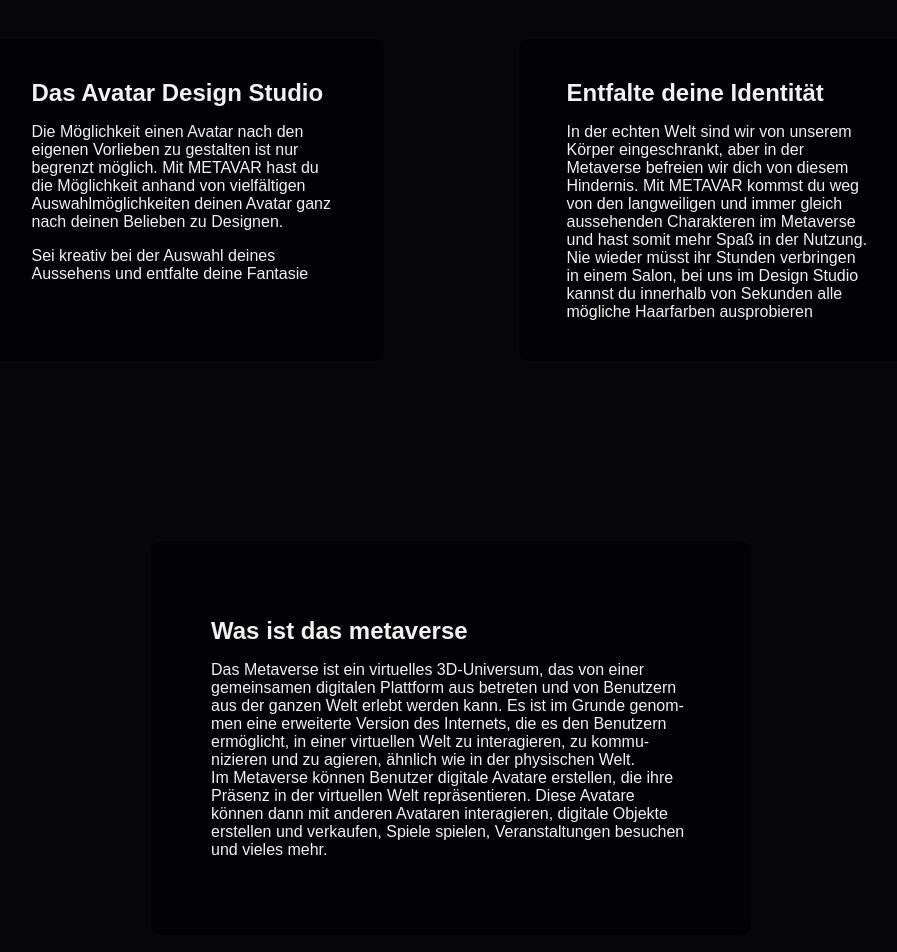
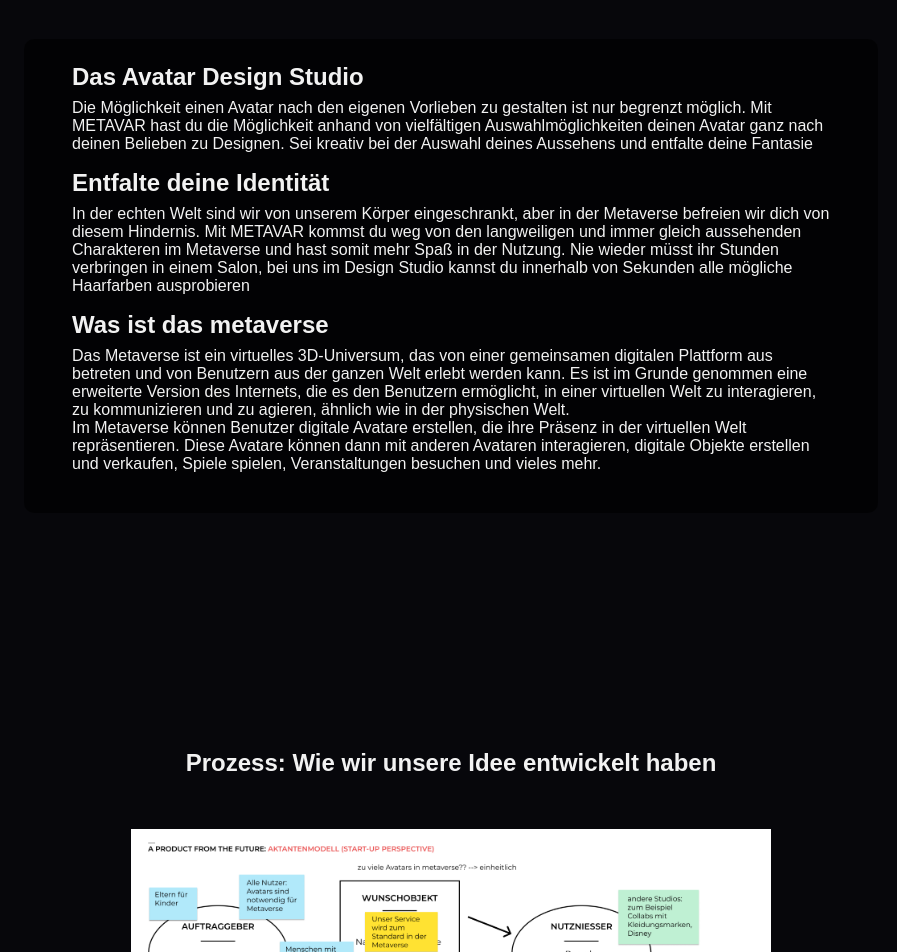
Before and after one commit to Ann-Atz/AnnAtzkWebsite, a React (Create React App) app: page /Metavar in a window 1280 px wide. Shown: the part 920-1872 px from the top of the page, without its empty margins (189-1086 px from the left). Built offline with nearby package versions, Linux system fonts and the light colour scheme; a web font is replaced by a local one.

Commit message:
metavar text

```diff
--- a/src/components/pages/projects/Metavar.css
+++ b/src/components/pages/projects/Metavar.css
@@ -25,30 +25,25 @@
 .meta-info {
     display: flex;
     justify-content: center;
-    margin: 580px 0px 180px;
-    gap: 135px;
+    align-items: center;
+    flex-direction: column;
+    justify-content: center;
+    margin: 580px 30px 180px;
 }
 
-.meta-info1, .meta-info2 {
+.meta-info1 {
     background-color: rgba(0, 0, 0, 0.6);
     border-radius: 10px;
     padding: 24px 48px;
 }
-.meta-info1 > t1, .meta-info2 > t1 {
+.meta-info1 > t1 {
     font-weight: 700;
 }
 
 .meta-info1 {
-    width: 400px;
+    width: 70%;
     height: auto;
 }
-
-.meta-info2 {
-    width: 400px;
-    height: auto;
-}
-
-
 
 .meta > t3 {
     text-align: center;
@@ -58,11 +53,14 @@
 .meta-info > t3 {
     hyphens: auto;
     text-align: justify;
-    column-gap: 50px;
-    grid-template-columns: auto auto auto;
 }
 
-.meta-info1 > t1 , .meta-info2 > t1 {
+
+.meta-info1 > t3 {
+    padding-top: 8px;
+}
+
+.meta-info > t1 {
     line-height: 2.5;
 }
 
@@ -77,24 +75,6 @@
 
 .process-pic {
     width: 50vw;
-}
-
-.meta-def {
-    font-weight: 400;
-    color: white;
-    max-width: 600px;
-    height: auto;
-    hyphens: auto;
-    text-align: justify;
-    font-size: 1rem;
-    background-color: rgba(0, 0, 0, 0.6);
-    padding: 60px;
-    border-radius: 10px;
-    margin: auto;
-}
-
-.meta-def > t1{
-    line-height: 2.5;
 }
 
 .meta-process{
@@ -132,15 +112,6 @@
         line-height: 1;
     }
 
-
-    .meta-def {
-        margin: 0 auto;
-        position: relative;
-        left: 50%;
-        transform: translateX(-50%);
-        padding: 24px;
-        }
-
     .process-pic {
         width: 90vw;
     }
--- a/src/components/pages/projects/Metavar.js
+++ b/src/components/pages/projects/Metavar.js
@@ -23,20 +23,16 @@
       <div className='meta-info'>
         <div className='meta-info1'>
           <t1>Das Avatar Design Studio</t1>
-          <t3>Die Möglichkeit einen Avatar nach den eigenen Vorlieben zu gestalten ist nur begrenzt möglich. Mit METAVAR hast du die Möglichkeit anhand von vielfältigen Auswahlmöglichkeiten deinen Avatar ganz nach deinen Belieben zu Designen. </t3>
-          <t3>Sei kreativ bei der Auswahl deines Aussehens und entfalte deine Fantasie</t3>
-        </div>
-        <div className='meta-info2'>
+          <t3>Die Möglichkeit einen Avatar nach den eigenen Vorlieben zu gestalten ist nur begrenzt möglich. Mit METAVAR hast du die Möglichkeit anhand von vielfältigen Auswahlmöglichkeiten deinen Avatar ganz nach deinen Belieben zu Designen.
+          Sei kreativ bei der Auswahl deines Aussehens und entfalte deine Fantasie</t3>
           <t1>Entfalte deine Identität</t1>
           <t3>In der echten Welt sind wir von unserem Körper eingeschrankt, aber in der Metaverse befreien wir dich von diesem Hindernis. Mit METAVAR kommst du weg von den langweiligen und immer gleich aussehenden Charakteren im Metaverse und hast somit mehr Spaß in der Nutzung. Nie wieder müsst ihr Stunden verbringen in einem Salon, bei uns im Design Studio kannst du innerhalb von Sekunden alle mögliche Haarfarben ausprobieren</t3>
+          <t1>Was ist das metaverse</t1>
+          <t3>Das Metaverse ist ein virtuelles 3D-Universum, das von einer gemeinsamen digitalen Plattform aus betreten und von Benutzern aus der ganzen Welt erlebt werden kann. Es ist im Grunde genommen eine erweiterte Version des Internets, die es den Benutzern ermöglicht, in einer virtuellen Welt zu interagieren, zu kommunizieren und zu agieren, ähnlich wie in der physischen Welt.
+            <br></br>Im Metaverse können Benutzer digitale Avatare erstellen, die ihre Präsenz in der virtuellen Welt repräsentieren. Diese Avatare können dann mit anderen Avataren interagieren, digitale Objekte erstellen und verkaufen, Spiele spielen, Veranstaltungen besuchen und vieles mehr.</t3>
         </div>
       </div>
 
-      <div className='meta-def'>
-        <t1>Was ist das metaverse</t1>
-        <t3>Das Metaverse ist ein virtuelles 3D-Universum, das von einer gemeinsamen digitalen Plattform aus betreten und von Benutzern aus der ganzen Welt erlebt werden kann. Es ist im Grunde genommen eine erweiterte Version des Internets, die es den Benutzern ermöglicht, in einer virtuellen Welt zu interagieren, zu kommunizieren und zu agieren, ähnlich wie in der physischen Welt.
-          <br></br>Im Metaverse können Benutzer digitale Avatare erstellen, die ihre Präsenz in der virtuellen Welt repräsentieren. Diese Avatare können dann mit anderen Avataren interagieren, digitale Objekte erstellen und verkaufen, Spiele spielen, Veranstaltungen besuchen und vieles mehr.</t3>
-      </div>
       <div className='meta-process'>
         <metpics>
           <t1>Prozess: Wie wir unsere Idee entwickelt haben</t1>
```
